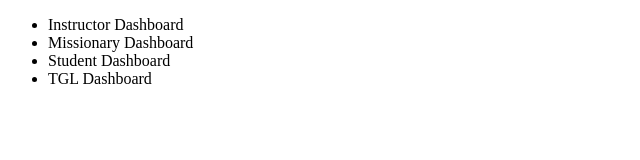
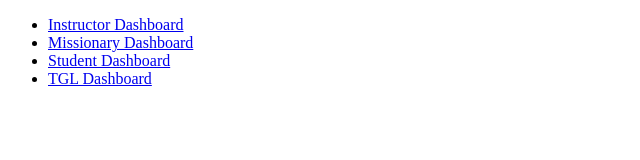
Before and after one commit to byuitechops/ECIDashboardDocs, a plain HTML site: page index.html in a window 1280 px wide. Shown: the whole page, without its empty margins (0-640 px from the left). Drawn offline with Linux system fonts and the light colour scheme.

Commit message:
Update index.html

```diff
--- a/index.html
+++ b/index.html
@@ -5,15 +5,15 @@
 </head>
 
 <body>
-<nav>
-  <ul>
-    <li href="https://byuitechops.github.io/eci-dashboard-docs/instructorDashboard.html">Instructor Dashboard</li>
-    <li href="https://byuitechops.github.io/eci-dashboard-docs/missionaryDashboard.html">Missionary Dashboard</li>
-    <li href="https://byuitechops.github.io/eci-dashboard-docs/studentDashboard.html">Student Dashboard</li>
-    <li href="https://byuitechops.github.io/eci-dashboard-docs/tglDashboard.html">TGL Dashboard</li>
-  </ul>
+    <nav>
+        <ul>
+            <li> <a href="https://byuitechops.github.io/eci-dashboard-docs/instructorDashboard.html">Instructor Dashboard</a></li>
+            <li> <a href="https://byuitechops.github.io/eci-dashboard-docs/missionaryDashboard.html">Missionary Dashboard</a></li>
+            <li> <a href="https://byuitechops.github.io/eci-dashboard-docs/studentDashboard.html">Student Dashboard</a></li>
+            <li> <a href="https://byuitechops.github.io/eci-dashboard-docs/tglDashboard.html">TGL Dashboard</a></li>
+        </ul>
 
-</nav>
+    </nav>
 </body>
 
 </html>
```
